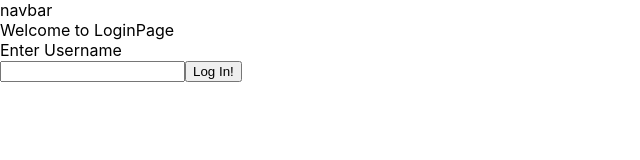
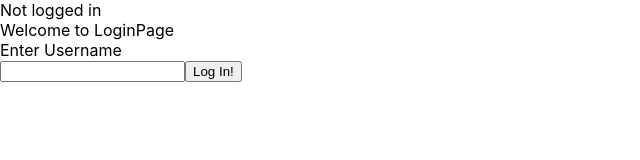
Before and after one commit to englundjesper/LostInTranslationApp, a React (Create React App) app: page /login in a window 1280 px wide. Shown: the top 160 px of the page, without its empty margins (0-640 px from the left). Built offline with nearby package versions, Linux system fonts and the light colour scheme.

Commit message:
feat: Navbar login/logout logic completed

```diff
--- a/src/App.js
+++ b/src/App.js
@@ -1,17 +1,20 @@
 import React from 'react';
 import './App.css';
-import { BrowserRouter as Router, Switch, Route } from 'react-router-dom';
+import { Router, Switch, Route } from 'react-router-dom';
 import HomePage from './pages/HomePage';
 import LoginPage from './pages/LoginPage';
 import ProtectedRoute from './utils/ProtectedRoute';
 import ProfilePage from './pages/ProfilePage';
 import Navbar from './components/Navbar';
+import { createBrowserHistory } from 'history';
+
+const history = createBrowserHistory();
 
 function App() {
   return (
     <>
-      <Router>
-        <Navbar></Navbar>
+      <Router history={history}>
+        <Navbar history={history}></Navbar>
         <Switch>
           <Route exact path="/login" component={LoginPage} />
           <ProtectedRoute exact path="/" component={HomePage} />
--- a/src/components/Navbar.jsx
+++ b/src/components/Navbar.jsx
@@ -2,15 +2,24 @@ import React, { useState } from 'react';
 import * as AuthService from '../services/AuthService';
 
 const Navbar = (props) => {
-  const [isAuthenticated, setIsAuthenticated] = useState(AuthService.isAuthenticated());
+  const [isLoggedIn, setIsLoggedIn] = useState(AuthService.isAuthenticated());
+
   const logoutHandler = () => {
+    props.history.push('/login');
+    setIsLoggedIn(false);
     AuthService.logout();
   };
 
   return (
     <div>
-      <div>navbar</div>
-      {isAuthenticated ? <button onClick={logoutHandler}>Log out</button> : ''}
+      {isLoggedIn ? (
+        <div>
+          <span>Logged in</span>
+          <button onClick={logoutHandler}>Log out</button>{' '}
+        </div>
+      ) : (
+        <span>Not logged in</span>
+      )}
     </div>
   );
 };
--- a/src/services/AuthService.jsx
+++ b/src/services/AuthService.jsx
@@ -1,5 +1,6 @@
 export const login = (username) => {
   window.localStorage.setItem('username', username);
+  window.location.reload();
 };
 
 export const isAuthenticated = () => {
@@ -15,6 +16,6 @@ export const getLoggedInUser = () => {
 
 export const logout = () => {
   if (window.localStorage.getItem('username') != null) {
-    window.localStorage.removeItem('username');
+    window.localStorage.clear();
   }
 };
```
Also changed, not shown: 2 other files (tests, documents, lock files or other folders).
